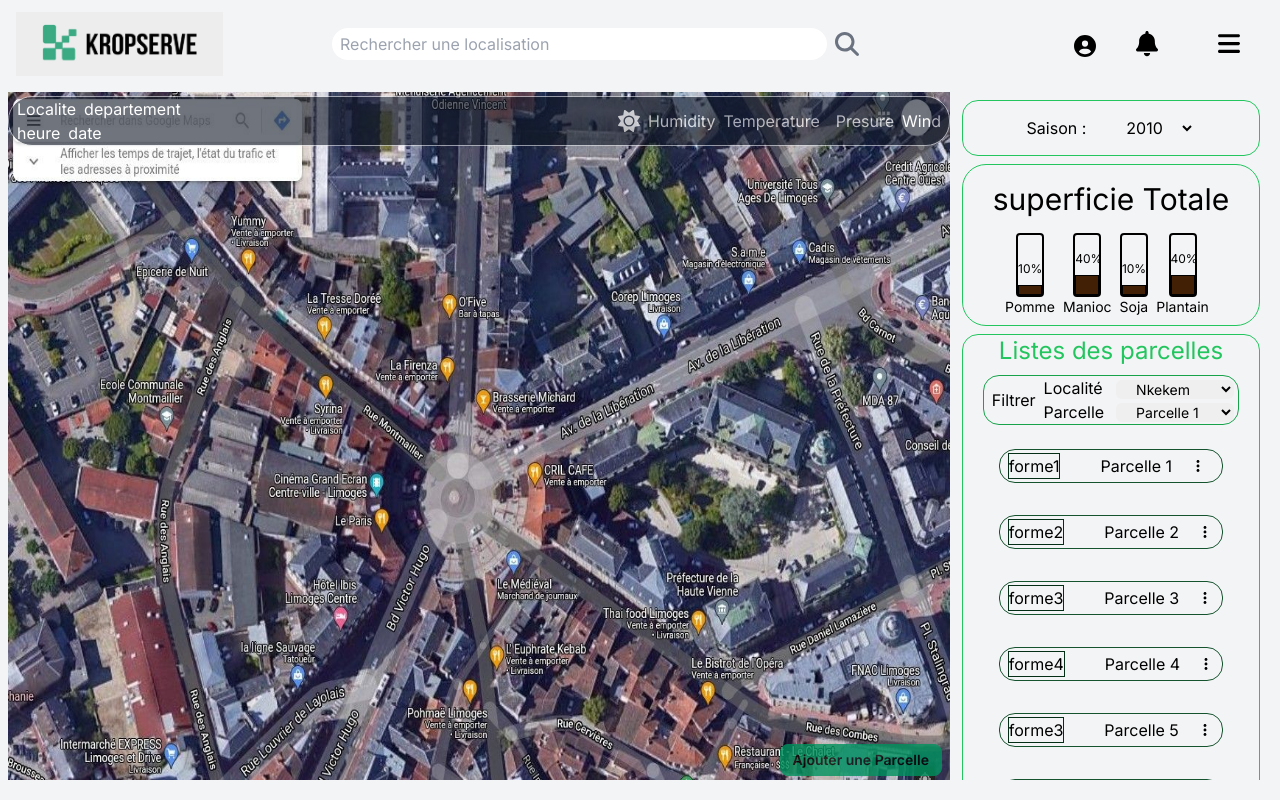
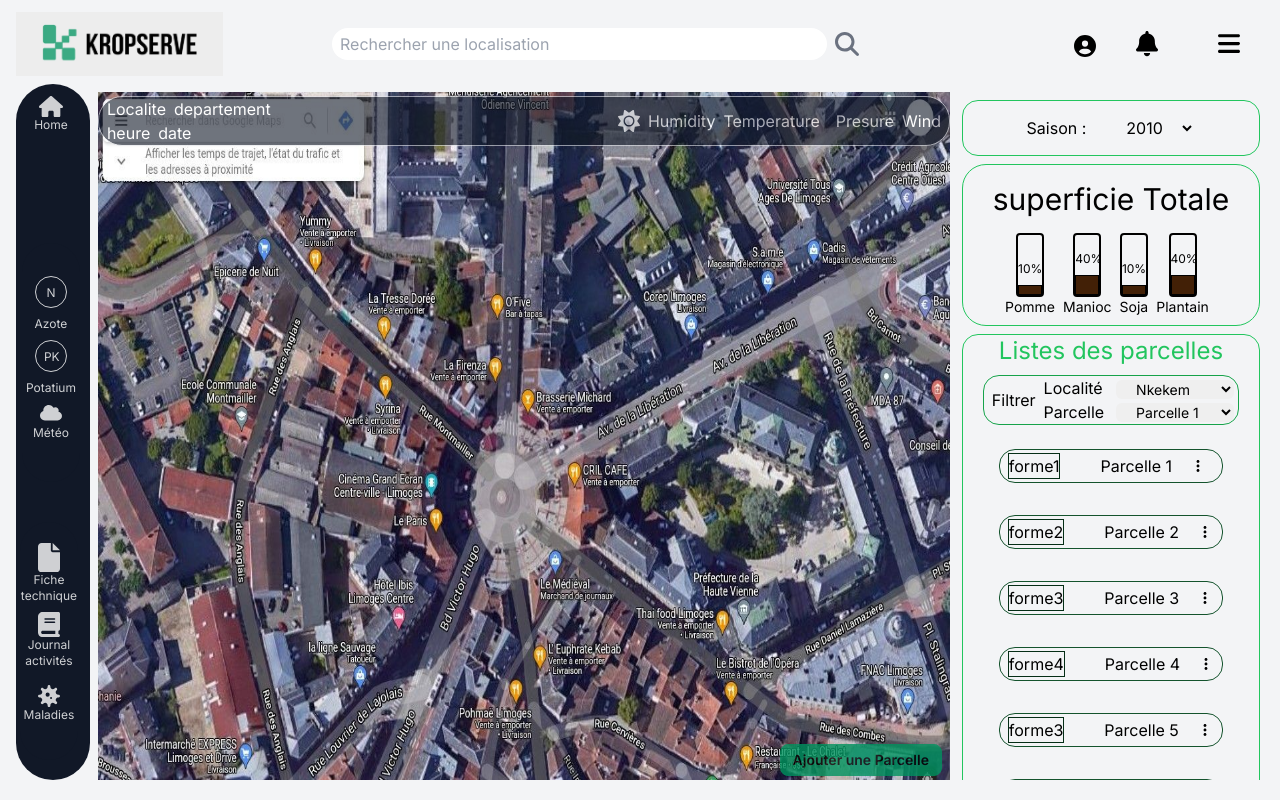
Before and after one commit to Mandarahades/yowyobdoc, a Next.js app: page /home in a window 1280 px wide. Built offline with nearby package versions, Linux system fonts and the light colour scheme.

Commit message:
New version home page

```diff
--- a/src/app/components/compo-home/indices.tsx
+++ b/src/app/components/compo-home/indices.tsx
@@ -8,7 +8,7 @@ type Props = {}
 export default function indices({}: Props) {
   return (
 
-        <div className='flex flex-row md:flex-col md:mb-5 md:px-2 md:sticky md:top-0 md:bottom-5  md:mt-0 md:pt-0 md:pb-5 overflow-y-auto  h-10 md:w-20 md:h-screen md:mx-2 md:items-start md:justify-start text-white shrink-1'>
+        <div className='flex flex-row md:flex-col md:mb-5 md:px-2 md:sticky md:top-0 md:bottom-5  md:mt-0 md:pt-0 md:pb-5 overflow-y-auto  h-10 md:w-20 md:h-full md:mx-2 md:items-center md:justify-center bg-gray-900 rounded-full text-xs text-white shrink-1'>
               <div className='flex flex-col w-1/12 md:w-full md:h-48 opacity-80 items-center justify-start mr-5 md:mr-1 pt-3'>
                 {/* <div className='flex flex-col items-center md:h-20 md:w-10 justify-center '> */}
                   <FontAwesomeIcon icon={faHome} size="lg" width={24} className='mr-2 md:mr-0 '/>
@@ -17,11 +17,11 @@ export default function indices({}: Props) {
               </div>
               <div className='flex flex-row md:flex-col w-5/12 md:w-full h-15 md:h-72 bg-gray-900 opacity-80 items-center justify-center p-2 rounded-full mr-5 md:mr-1  md:mb-10 flex-shrink-1'>
                 <div className='flex flex-col items-center  md:mb-2'>
-                  <div className='rounded-full p-1 md:p-1 w-8 h-8 md:w-8 md:h-8 text-center border border-white md:mb-2'>N</div>
+                  <div className='rounded-full w-8 h-8 text-center border p-2 border-white md:mb-2'>N</div>
                   <div className='hidden md:block' >Azote</div>
                 </div>
                 <div className='flex flex-col items-center  md:mb-2 mx-8'>
-                  <div className='rounded-full w-8 h-8 p-1 md:p-1 md:w-8 md:h-8 text-center border border-white md:mb-2'>PK</div>
+                  <div className='rounded-full w-8 h-8 p-2 text-center border border-white md:mb-2'>PK</div>
                   <div className='hidden md:block' >Potatium</div>
                 </div>
                 <div className='flex flex-col items-center  md:mb-2'>
--- a/src/app/components/compo-home/listParcelles.tsx
+++ b/src/app/components/compo-home/listParcelles.tsx
@@ -32,6 +32,8 @@ const MenuDeroulant = () => {
                     <ul className="py-1">
                         <li><a href="#" className="block px-4 py-2 text-gray-800 hover:bg-gray-200">Modifier</a></li>
                         <li><a href="#" className="block px-4 py-2 text-gray-800 hover:bg-gray-200">Supprimer</a></li>
+                        <li><a href="#" className="block px-4 py-2 text-gray-800 hover:bg-gray-200">Calculer N</a></li>
+                        <li><a href="#" className="block px-4 py-2 text-gray-800 hover:bg-gray-200">Calculer PK</a></li>
                         {/* Ajoutez d'autres options de menu ici */}
                     </ul>
                 </div>
--- a/src/app/home/page.tsx
+++ b/src/app/home/page.tsx
@@ -19,7 +19,7 @@ export default function Page({}: Props) {
         <Navbar />
         <div className='flex flex-col md:flex-row my-3 overflow-hidden'>
             <div className='flex  flex-col md:flex-row  md:w-8/12 lg:w-9/12 xl:w-9/12 md:left-0 top-0 md:h-full '>
-              {/* <Indices /> */}
+              <Indices />
               <ImageSat />
             </div>
             <div className='flex flex-col md:mx-1 md:sticky md:w-4/12 lg:w-3/12 xl:w-3/12 md:right-0 md:bottom-0  md:scroll-my-1 md:top-0 md:h-screen mt-2 p-2'>
```
